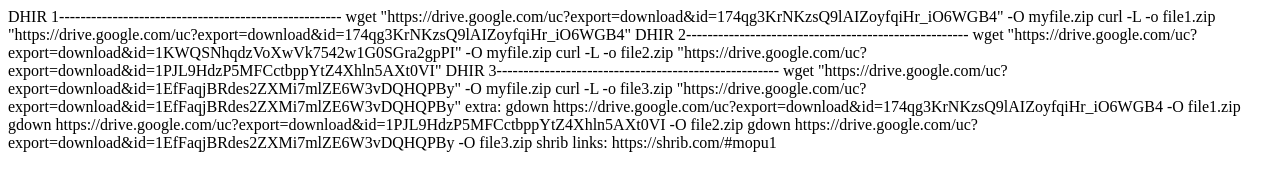
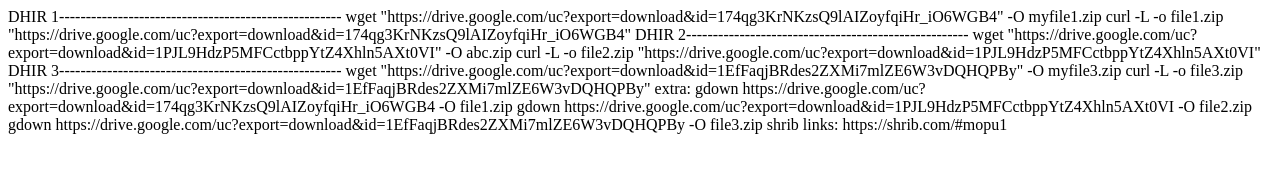
Before and after one commit to MohitJustCodes/paper, a plain HTML site: page index.html in a window 1280 px wide. Drawn offline with Linux system fonts and the light colour scheme.

Commit message:
Update index.html

```diff
--- a/index.html
+++ b/index.html
@@ -1,19 +1,19 @@
 <html>
 <body>
 DHIR 1-----------------------------------------------------
-wget "https://drive.google.com/uc?export=download&id=174qg3KrNKzsQ9lAIZoyfqiHr_iO6WGB4" -O myfile.zip
+wget "https://drive.google.com/uc?export=download&id=174qg3KrNKzsQ9lAIZoyfqiHr_iO6WGB4" -O myfile1.zip
 
 curl -L -o file1.zip "https://drive.google.com/uc?export=download&id=174qg3KrNKzsQ9lAIZoyfqiHr_iO6WGB4"
 
 
 DHIR 2-----------------------------------------------------
-wget "https://drive.google.com/uc?export=download&id=1KWQSNhqdzVoXwVk7542w1G0SGra2gpPI" -O myfile.zip
+wget "https://drive.google.com/uc?export=download&id=1PJL9HdzP5MFCctbppYtZ4Xhln5AXt0VI" -O abc.zip
 
 curl -L -o file2.zip "https://drive.google.com/uc?export=download&id=1PJL9HdzP5MFCctbppYtZ4Xhln5AXt0VI"
 
 
 DHIR 3-----------------------------------------------------
-wget "https://drive.google.com/uc?export=download&id=1EfFaqjBRdes2ZXMi7mlZE6W3vDQHQPBy" -O myfile.zip
+wget "https://drive.google.com/uc?export=download&id=1EfFaqjBRdes2ZXMi7mlZE6W3vDQHQPBy" -O myfile3.zip
 
 curl -L -o file3.zip "https://drive.google.com/uc?export=download&id=1EfFaqjBRdes2ZXMi7mlZE6W3vDQHQPBy"
 
```
